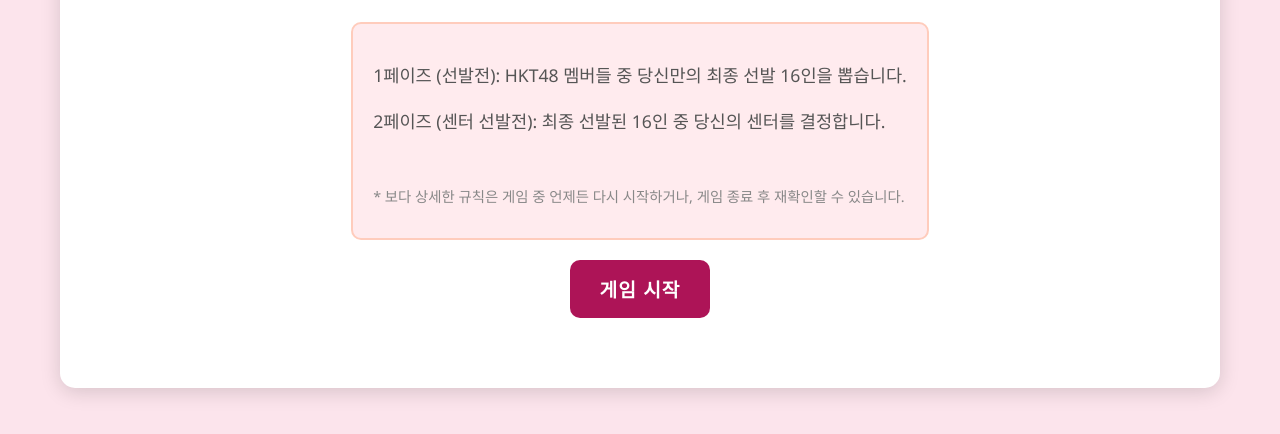
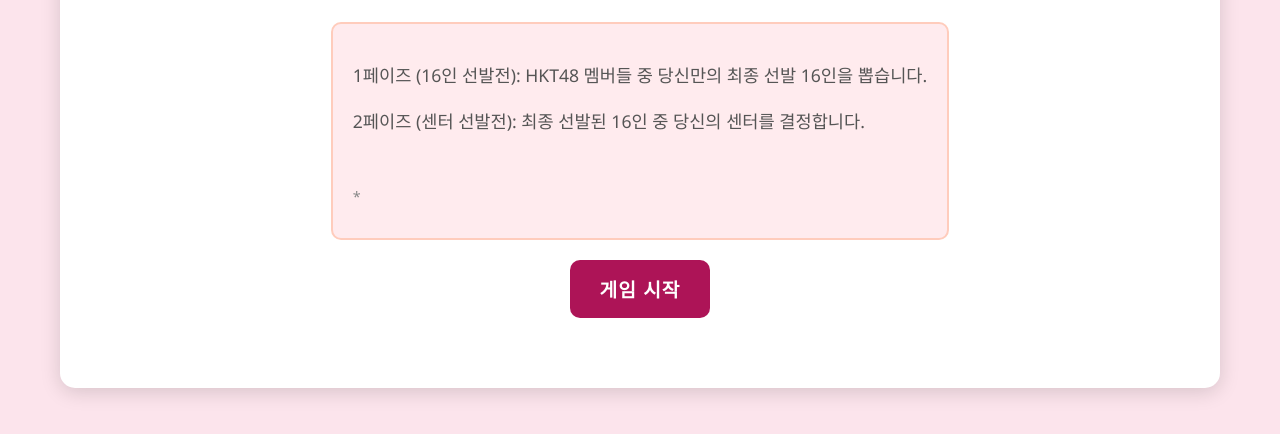
Before and after one commit to hakatahako/-myHKT48_senbastu_test, a plain HTML site: page index.html in a window 1280 px wide. Shown: the part 268-702 px from the top of the page. Drawn offline with nearby package versions, Linux system fonts and the light colour scheme.

Commit message:
Update index.html

```diff
--- a/index.html
+++ b/index.html
@@ -549,10 +549,10 @@
 
         <div id="rulesScreen">
             <div class="rules-box">
-                <p>1페이즈 (선발전): HKT48 멤버들 중 당신만의 최종 선발 16인을 뽑습니다.</p>
+                <p>1페이즈 (16인 선발전): HKT48 멤버들 중 당신만의 최종 선발 16인을 뽑습니다.</p>
                 <p>2페이즈 (센터 선발전): 최종 선발된 16인 중 당신의 센터를 결정합니다.</p>
                 <br>
-                <p style="font-size:0.9em; color:#888;">* 보다 상세한 규칙은 게임 중 언제든 다시 시작하거나, 게임 종료 후 재확인할 수 있습니다.</p>
+                <p style="font-size:0.9em; color:#888;">* </p>
             </div>
             <button id="startGameButton">게임 시작</button>
         </div>
```
